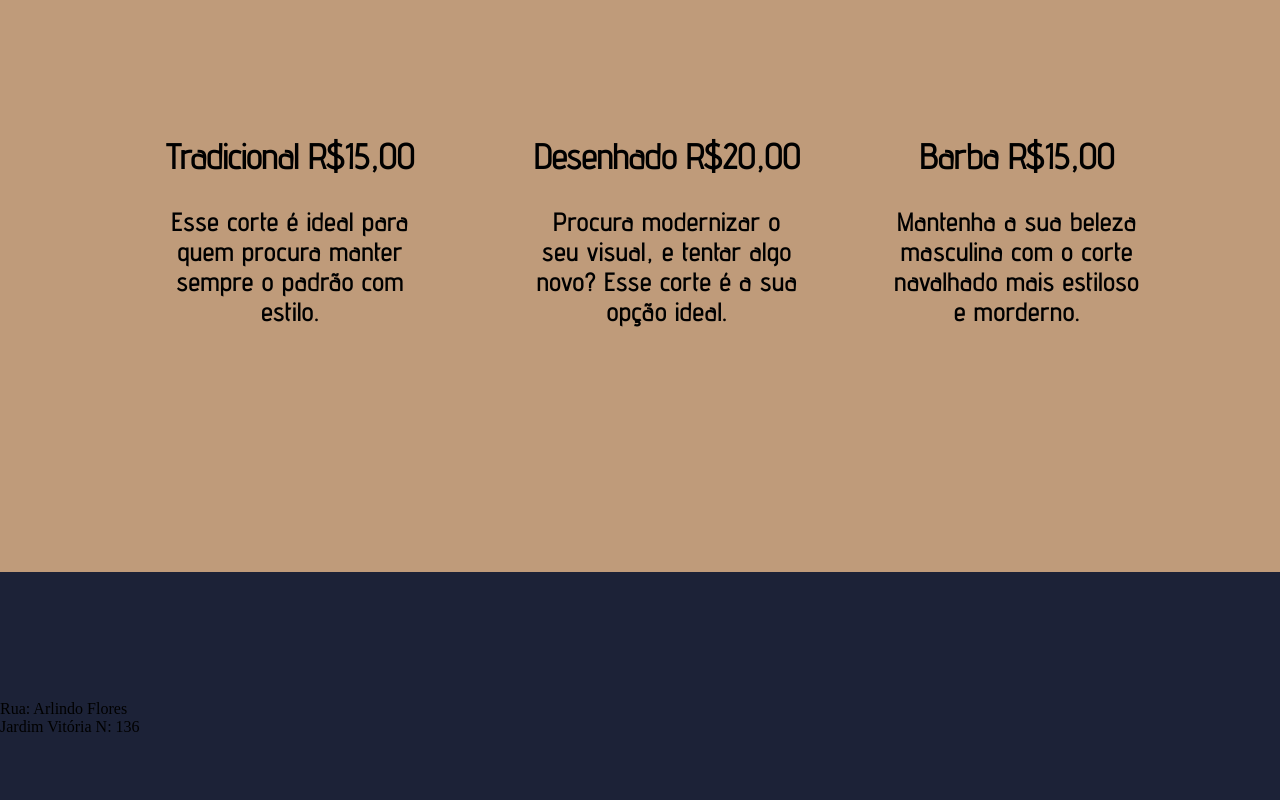
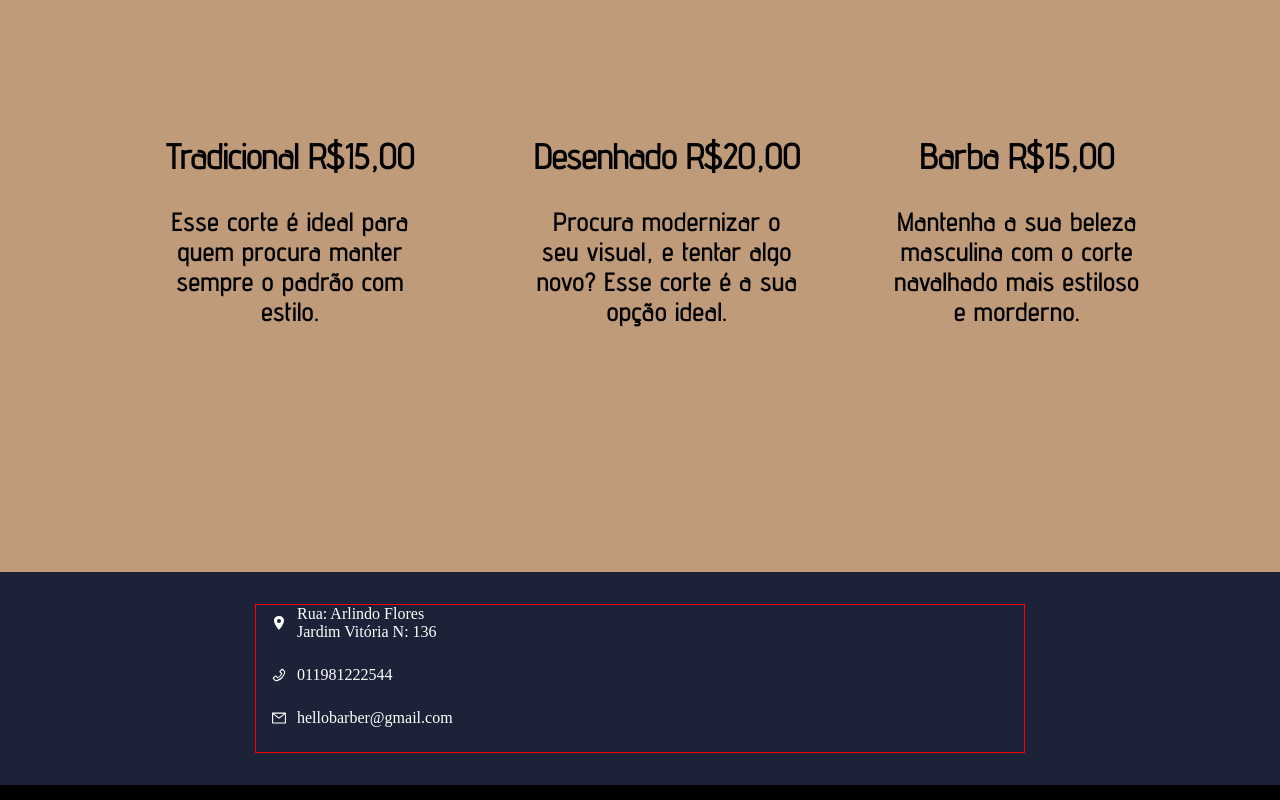
Before and after one commit to JonneBR/hello-barber, a React (Create React App) app: page / in a window 1280 px wide. Shown: the part 2775-3575 px from the top of the page. Built offline with nearby package versions, Linux system fonts and the light colour scheme.

Commit message:
footer items css style

```diff
--- a/src/components/pages/Footer/Footer.css
+++ b/src/components/pages/Footer/Footer.css
@@ -1,8 +1,36 @@
 .footer-container {
   background-color: #1c2237;
   padding: 4rem 0 2rem 0;
+  /* border: 1px solid red; */
+  padding-top: 2rem;
+
   /* display: flex;
   flex-direction: column;
   justify-content: center;
   align-items: center; */
 }
+.item-address {
+  /* border: 1px solid red; */
+  display: flex;
+  align-items: center;
+  padding-left: 15px;
+  padding-bottom: 25px;
+}
+
+.footer-item-description {
+  /* border: 1px solid blue; */
+  margin-left: 10px;
+}
+
+.footer-info-items {
+  border: 1px solid red;
+  margin-left: 255px;
+  margin-right: 255px;
+  margin-top: 0px;
+  color: white;
+}
+
+.footer-container-wrap {
+  padding-top: 0;
+  /* border: 1px solid red; */
+}
--- a/src/components/pages/Footer/Footer.js
+++ b/src/components/pages/Footer/Footer.js
@@ -1,20 +1,34 @@
 import React from 'react';
 import './Footer.css';
+import { IconContext } from 'react-icons/lib';
+import { IoLocationSharp } from 'react-icons/io5';
+import { AiOutlinePhone, AiOutlineMail } from 'react-icons/ai';
 
 function Footer() {
   return (
     <>
-      <div className="footer-container">
+      <IconContext.Provider value={{ color: '#fff' }}>
         <div className="footer-container">
-          <div className="footer-info-items">
-            <div className="item-address">
-              <p>
-                Rua: Arlindo Flores <br /> Jardim Vitória N: 136
-              </p>
+          <div className="footer-container-wrap">
+            <div className="footer-info-items">
+              <div className="item-address">
+                <IoLocationSharp className="location-icon" />
+                <p className="footer-item-description">
+                  Rua: Arlindo Flores <br /> Jardim Vitória N: 136
+                </p>
+              </div>
+              <div className="item-address">
+                <AiOutlinePhone className="location-icon" />
+                <p className="footer-item-description">011981222544</p>
+              </div>
+              <div className="item-address">
+                <AiOutlineMail className="location-icon" />
+                <p className="footer-item-description">hellobarber@gmail.com</p>
+              </div>
             </div>
           </div>
         </div>
-      </div>
+      </IconContext.Provider>
     </>
   );
 }
```
